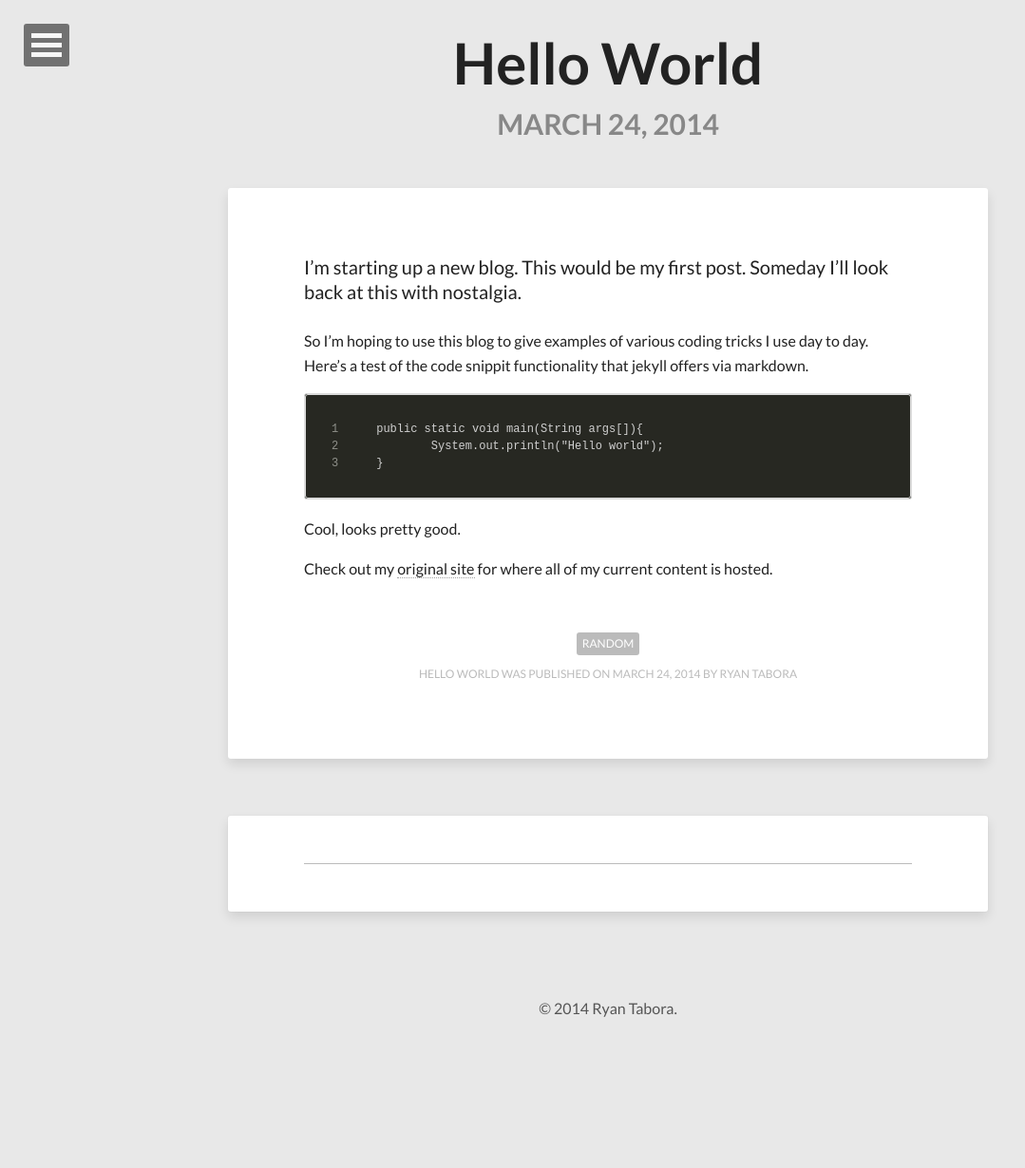
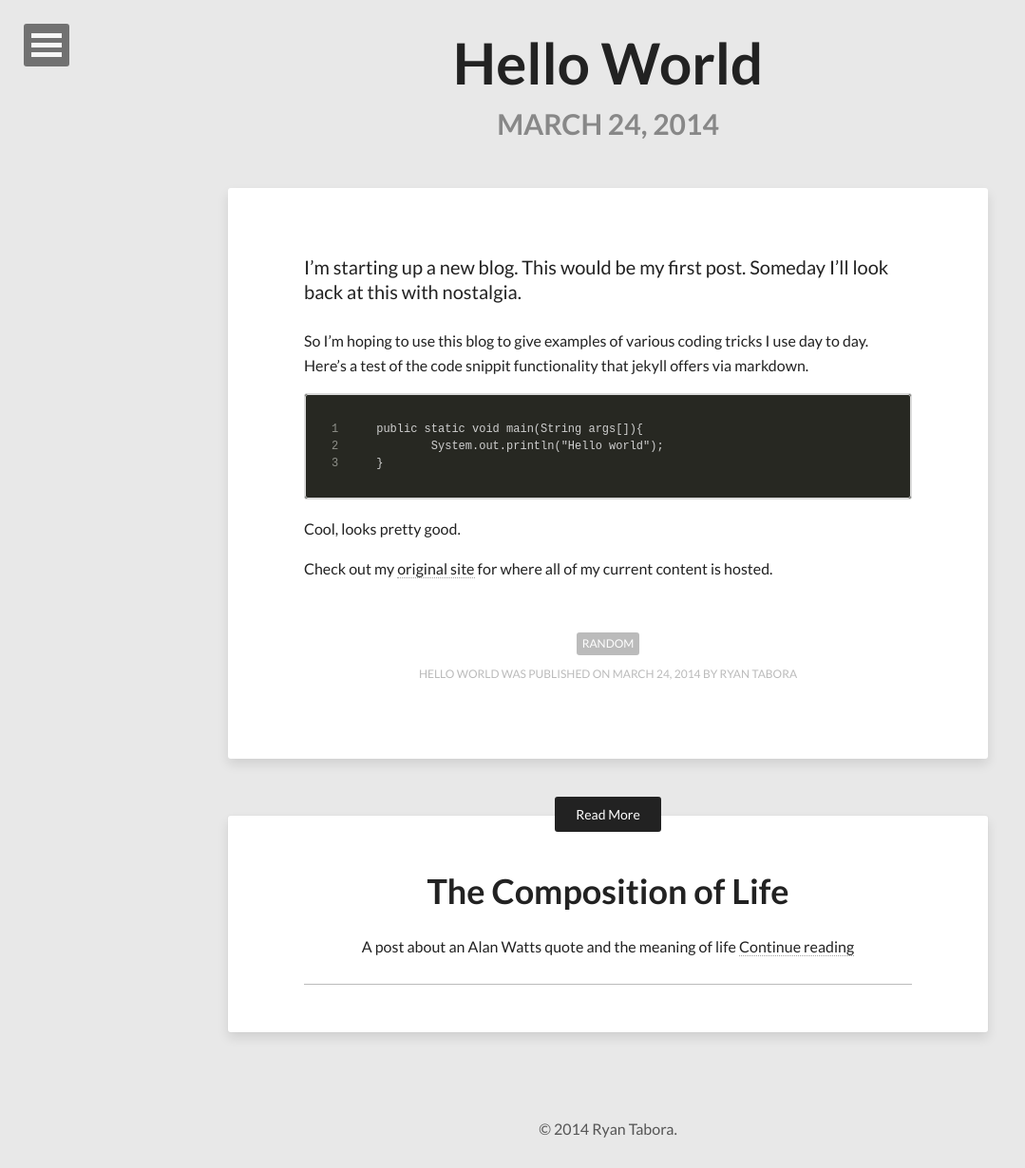
Before and after one commit to ratabora/ratabora.github.io, a Jekyll site: the page built from _posts/2014-03-24-hello-world.markdown, in a window 1280 px wide. Shown: the whole page at 95% size, without its empty margins (0-1079 px from the left). Built offline with Jekyll 4.4.1, drawn with Linux system fonts in a browser that asks for light colours; nearby versions of some CDN libraries; before the commit the page ends 1103 px from its top, so only the background shows below that; some of the changed lines change nothing that is shown.

Commit message:
composition of life

```diff
--- a/_config.yml
+++ b/_config.yml
@@ -2,7 +2,7 @@ title:            ryan tabora
 description:      Ryan Tabora
 disqus_shortname:
 #Your site's domain goes here. Leave localhost server or blank when working locally.
-url:              http://ratabora.github.io
+#url:              http://ratabora.github.io
 
 
 # Owner/author information
--- /dev/null
+++ b/_posts/2014-03-25-the-composition-of-life.md
@@ -0,0 +1,33 @@
+---
+layout: post
+title: "The Composition of Life"
+description: "A post about an Alan Watts quote and the meaning of life"
+tags: [spirituality, life]
+categories: [life]
+comments: true
+share: true
+---
+
+The other day I was listening to the [joe rogan podcast][joe_rogan] (which you should definitely check out if you haven't) and  they brought up a quote by Alan Watts:
+
+> We’ve got a system of schooling which gives a completely different impression.
+>
+> It’s all graded—and what we do is we put the child into the corridor of this grade system, with a kind of “c’mon kitty kitty kitty…”. And yeah, you go to kindergarten, and that’s a great thing, because when you finish that, you’ll get into first grade. And then c’mon, first grade leads to second grade, and so on… And then you get out of grade school you go to high school—and it’s revving up, the thing is coming… Then you’re going to go to college, and by jove then you get into graduate school, and when you’re through with graduate school, you’ll go out to join the world. And then you get into some racket where you’re selling insurance. And they’ve got that quota to make. And you’re going to make that.
+>
+> And all the time, this thing is coming, it’s coming, it’s coming—that great thing, the success you’re working for.
+> Then when you wake up one day about forty years old, you say “My God! I’ve arrived! I’m there!”
+> And you don’t feel very different from what you always felt.
+> And there's a slight letdown, because you feel there's a hoax.
+> And there was a hoax.
+>
+> A dreadful hoax.
+
+It struck me how true this quote really is. I can absolutely attest to the fact that when I was younger I would always look forward to what was next, high school, my new IT job, an internship in California, moving to San Francisco. I can't say that I haven't enjoyed the ride along the way, I absolutely have.
+
+This kind of lifestyle can manifest itself in the simplest of ways. Aren't we always so excited just to get to the weekend? It is good to remind ourselves that every day should be cherished, regardless of where you are at in life. Love yourself, love your family, love your friends.
+
+Here's the source of the quote illustrated with a video created by Matt Parker and Trey Stone.
+
+<iframe width="560" height="315" src="//www.youtube.com/embed/ERbvKrH-GC4" frameborder="0"> </iframe>
+
+[joe_rogan]: http://podcasts.joerogan.net/
```
